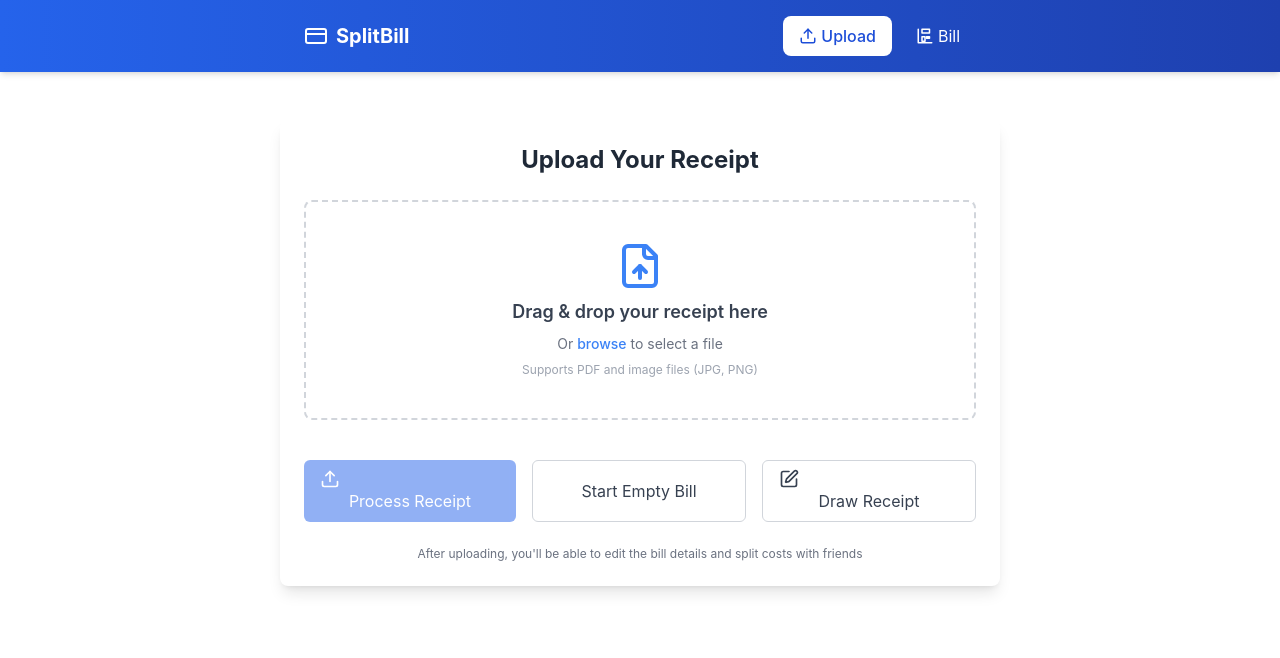
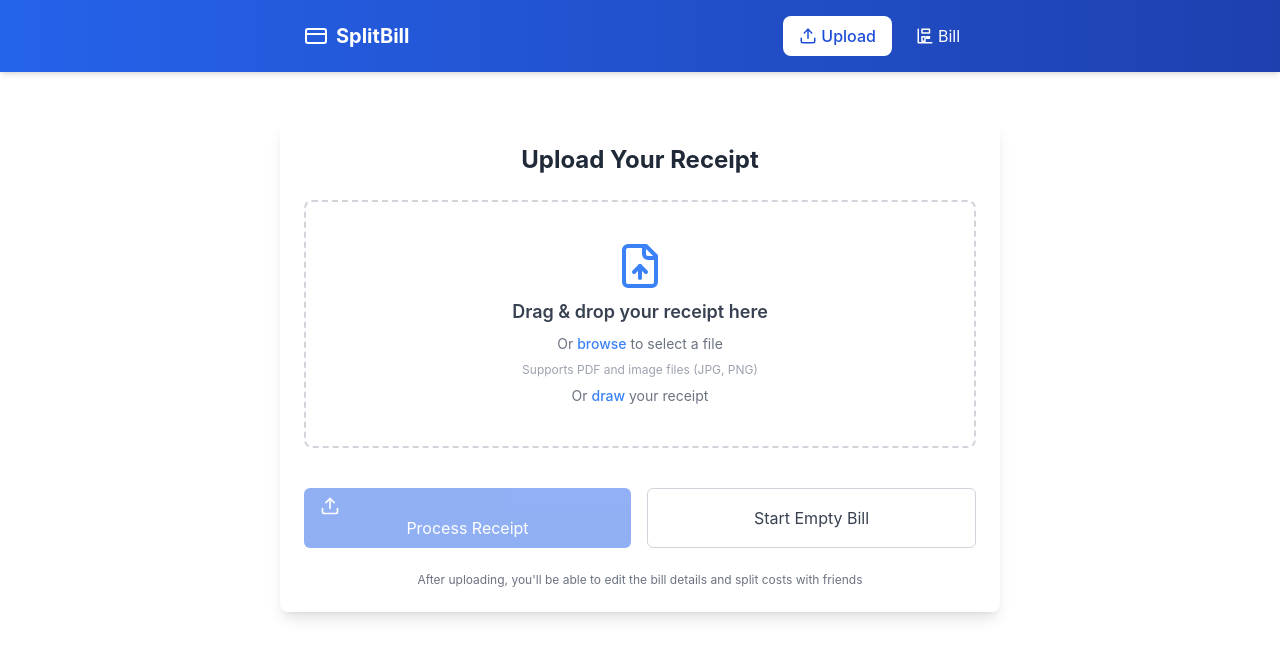
Before and after one commit to aknlite48/Split-Bill, a React (Create React App) app in the folder walmart-bill-frontend/: page /upload in a window 1280 px wide. Shown: the top 658 px of the page. Built offline with nearby package versions, Linux system fonts and the light colour scheme.

Commit message:
added draw button within field

```diff
--- a/walmart-bill-frontend/src/App.js
+++ b/walmart-bill-frontend/src/App.js
@@ -595,7 +595,7 @@ const ShowPreviousSplits = () => {
           onDragOver={handleDragOver}
           onDragLeave={handleDragLeave}
           onDrop={handleDrop}
-          onClick={handleBrowseClick}
+          // handle browse click was here before
         >
           <div className="flex flex-col items-center justify-center">
             {getFileIcon()}
@@ -614,10 +614,27 @@ const ShowPreviousSplits = () => {
                     Drag & drop your receipt here
                   </p>
                   <p className="text-sm text-gray-500">
-                    Or <span className="text-blue-500 font-medium">browse</span> to select a file
+                    Or <span
+                        className="text-blue-500 font-medium cursor-pointer hover:underline"
+                        onClick={(e) => {
+                          e.stopPropagation(); // Prevent the parent div click handler
+                          handleBrowseClick();
+                        }}>
+                      browse
+                    </span> to select a file
                   </p>
-                  <p className="text-xs text-gray-400 mt-2">
+                  <p className="text-xs text-gray-400 mt-1">
                     Supports PDF and image files (JPG, PNG)
+                  </p>
+                  <p className="text-sm text-gray-500 mt-2">
+                    Or <span
+                        className="text-blue-500 font-medium cursor-pointer hover:underline"
+                        onClick={(e) => {
+                          e.stopPropagation(); // Prevent the parent div click handler
+                          setShowWhiteboard(true);
+                        }}>
+                      draw
+                    </span> your receipt
                   </p>
                 </>
               )}
@@ -683,16 +700,6 @@ const ShowPreviousSplits = () => {
             className="flex-1 border border-gray-300 bg-white text-gray-700 hover:bg-gray-50 py-2 px-4 rounded-md transition-colors"
           >
             Start Empty Bill
-          </Button>
-
-          {/* Add new Whiteboard Button */}
-          <Button
-            onClick={() => setShowWhiteboard(true)}
-            variant="outline"
-            className="flex-1 border border-gray-300 bg-white text-gray-700 hover:bg-gray-50 py-2 px-4 rounded-md transition-colors"
-          >
-            <Edit className="h-5 w-5 mr-2" />
-            Draw Receipt
           </Button>
         </div>
 
```
